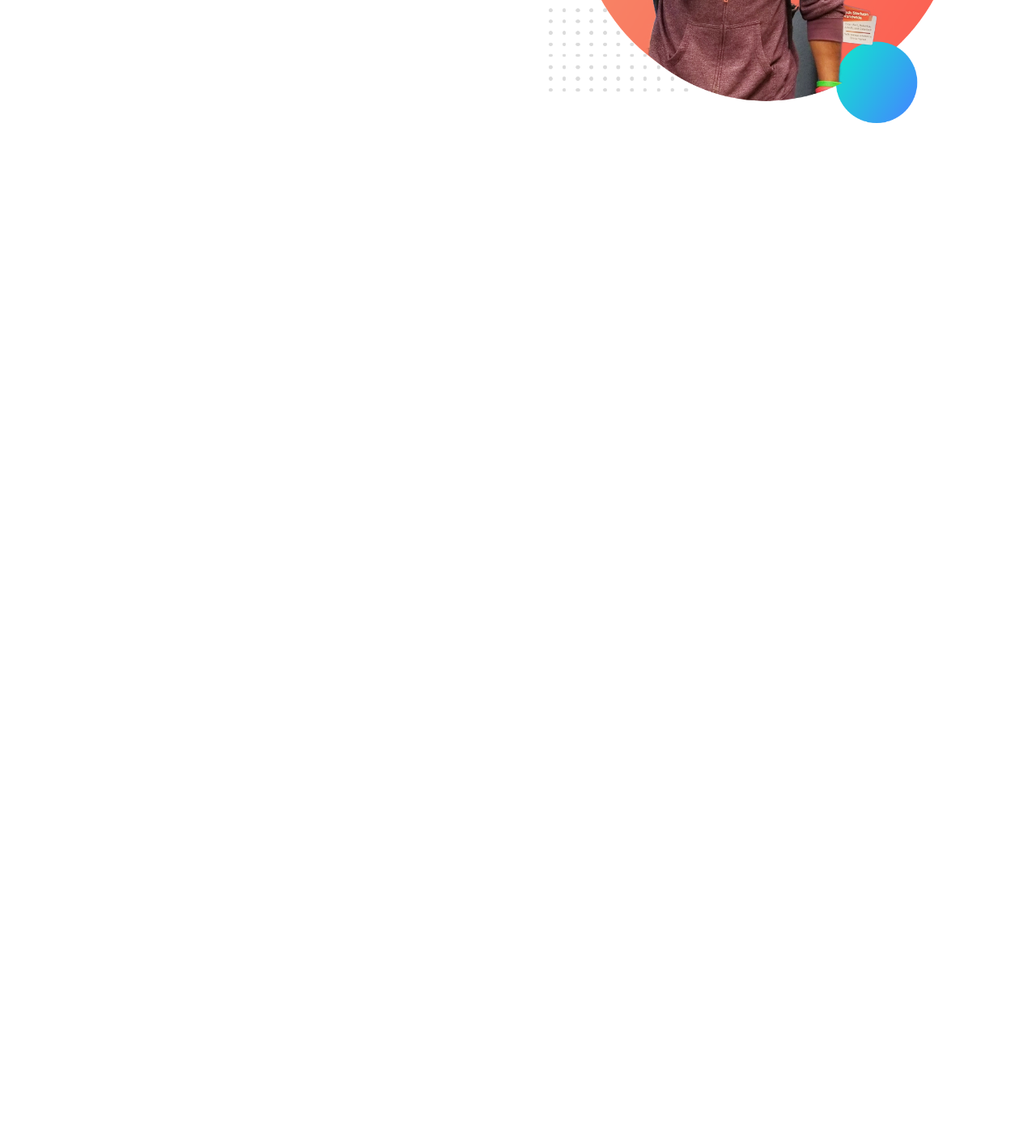
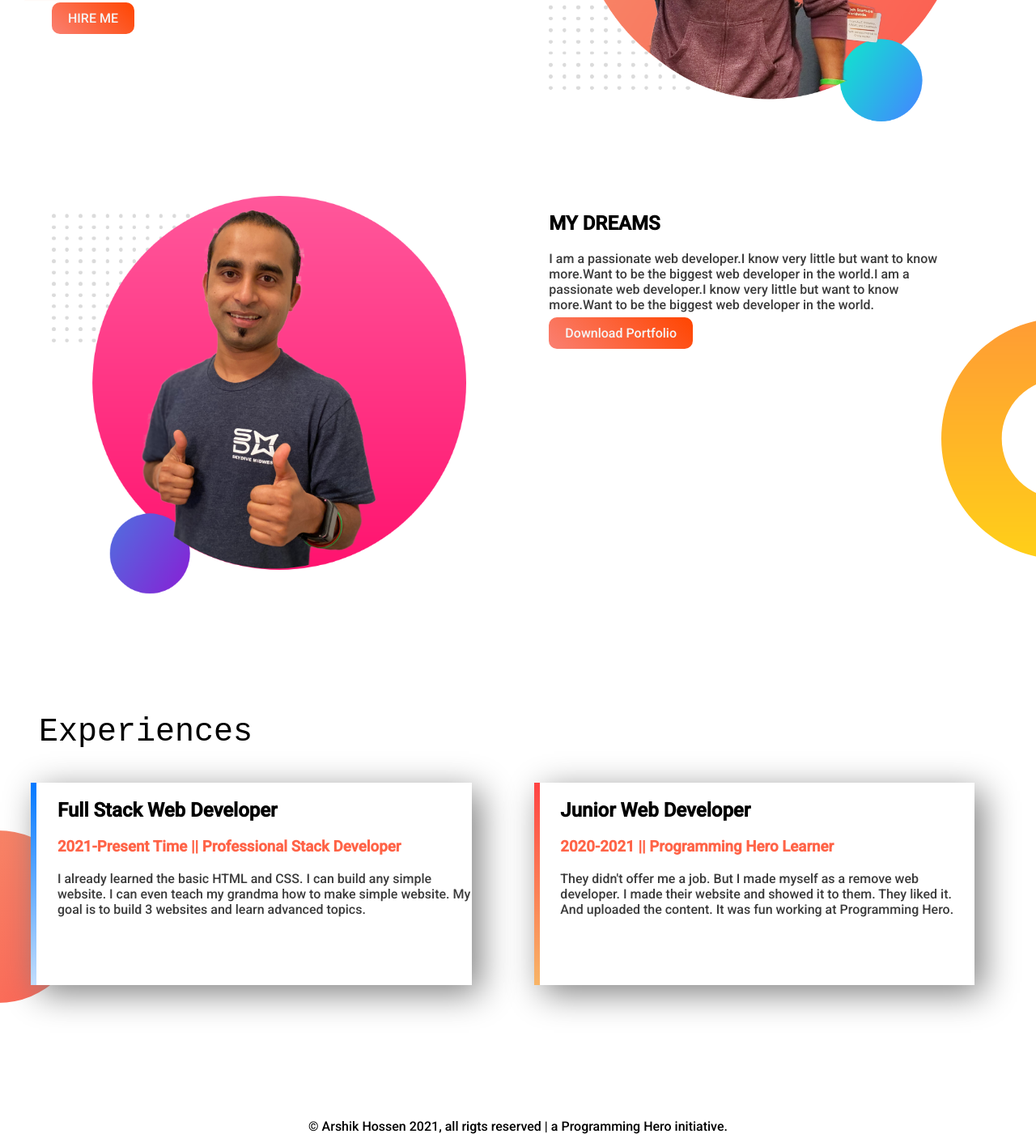
Before and after one commit to ArshikAkash/web-portfolio, a plain HTML site: page index.html in a window 1280 px wide. Shown: the part 358-1759 px from the top of the page at 81% size. Before the commit the page ends 800 px from the top, so only its background shows below. Drawn offline with Linux system fonts and the light colour scheme.

Commit message:
porfolio website done

```diff
--- a/index.html
+++ b/index.html
@@ -9,16 +9,43 @@
     <link rel="stylesheet" href="style.css">
 </head>
 <body>
-    <section>
+    <section class="top-banner">
         <div class="half-width">
             <h1>WELCOME To</h1>
             <h1><span id="name">Arshik's</span> Site</h1>
-            <h3>Professional Jr. Web Developer</h3>
-            <p>I am a passionate web developer.I know very little but want to know more.Want to be the biggest web developer in the world.</p>
+            <h2>Professional Jr. Web Developer</h2>
+            <p><br><br>I am a passionate web developer.I know very little but want to know more.Want to be the biggest web developer in the worldI am a passionate web developer.I know very little but want to know more.Want to be the biggest web developer in the world..</p>
+            <a class="link-button" target="_blank" href="https://www.facebook.com/ArshikAkash">HIRE ME</a>
         </div>
         <div class="half-width">
             <img src="images/jhankar.png" alt="">
         </div>
     </section>
+    <section class="dream-area">
+        <div class="half-width">
+            <img src="images/jhankar2.png" alt="">
+        </div>
+        <div class="half-width">
+            <h2>MY DREAMS</h2>
+            <p>I am a passionate web developer.I know very little but want to know more.Want to be the biggest web developer in the world.I am a passionate web developer.I know very little but want to know more.Want to be the biggest web developer in the world.</p>
+            <a class="link-button" target="_blank" href="https://www.facebook.com/ArshikAkash">Download Portfolio</a>
+        </div>
+    </section>
+    <section class="exp-area">
+        <pre>  Experiences</pre>
+        <div id="half-stack" class="half-width single-exp">
+            <h2>Full Stack Web Developer</h2>
+            <h3>2021-Present Time || Professional Stack Developer</h3>
+            <p>I already learned the basic HTML and CSS. I can build any simple website. I can even teach my grandma how to make simple website. My goal is to build 3 websites and learn advanced topics.</p>
+        </div>
+        <div id="full-stack" class="half-width single-exp">
+            <h2>Junior Web Developer</h2>
+            <h3>2020-2021 || Programming Hero Learner</h3>
+            <p>They didn't offer me a job. But I made myself as a remove web developer. I made their website and showed it to them. They liked it. And uploaded the content. It was fun working at Programming Hero.</p>
+        </div>
+    </section>
 </body>
+<footer>
+    © Arshik Hossen 2021, all rigts reserved | a Programming Hero initiative.
+</footer>
 </html>
--- a/style.css
+++ b/style.css
@@ -1,5 +1,6 @@
 body{
     font-family: 'Roboto', sans-serif;
+    margin: 0px;
 }
 h1{
     font-size: 40px;
@@ -18,4 +19,59 @@ h1{
 .half-width img {
     width: 100%;
     height: 100%;
+
 }
+.top-banner{
+    background-image: url(images/top-banner.png);
+    background-repeat: no-repeat;
+    height: 600px;
+}
+section{
+    height: 500px;
+}
+.link-button{
+    text-decoration: none;
+    background-image: linear-gradient(45deg, salmon,orangered);
+    padding: 10px 20px;
+    color: whitesmoke;
+    border-radius: 10px;
+    font-weight: 100px;
+}
+p{
+    color: rgb(59, 59, 59);
+}
+h3{
+    color: tomato;
+}
+pre{
+    font-size: 40px;
+}
+.dream-area{
+    background-image: url(images/dream-bg.png);
+    background-repeat: no-repeat;
+    background-position: right;
+    height: 600px;
+}
+.single-exp{
+    box-shadow:10px 10px 40px gray;
+    height: 50%;
+    background-color: white;
+}
+.exp-area{
+    background-image: url(images/exp-bg.png);
+    background-repeat: no-repeat;
+    background-position: left;
+}
+#half-stack{
+    border-left: 7px solid;
+    border-image: linear-gradient(rgb(2, 120, 255),rgb(195, 222, 253));
+    border-image-slice: 1;
+}
+#full-stack{
+    border-left: 7px solid;
+    border-image: linear-gradient(rgb(255, 67, 67),rgb(248, 181, 103));
+    border-image-slice: 1;
+}
+footer{
+    text-align: center;
+}
```
